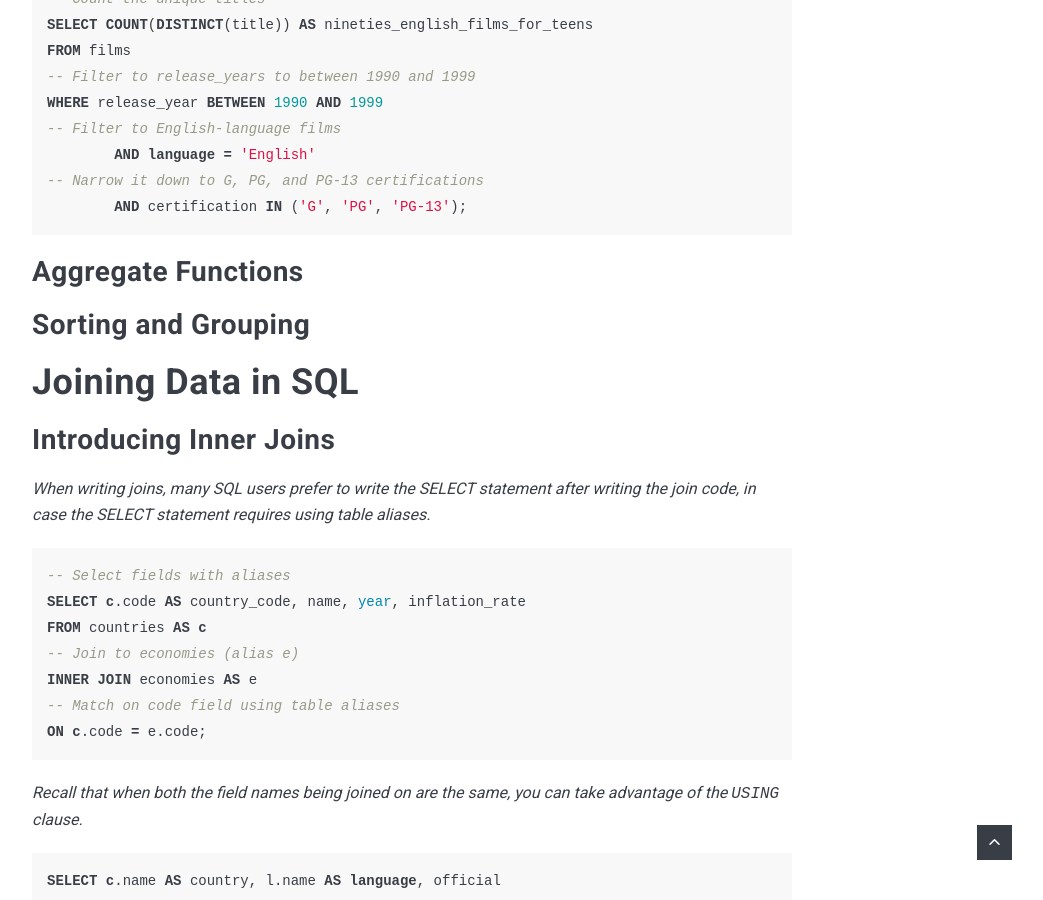
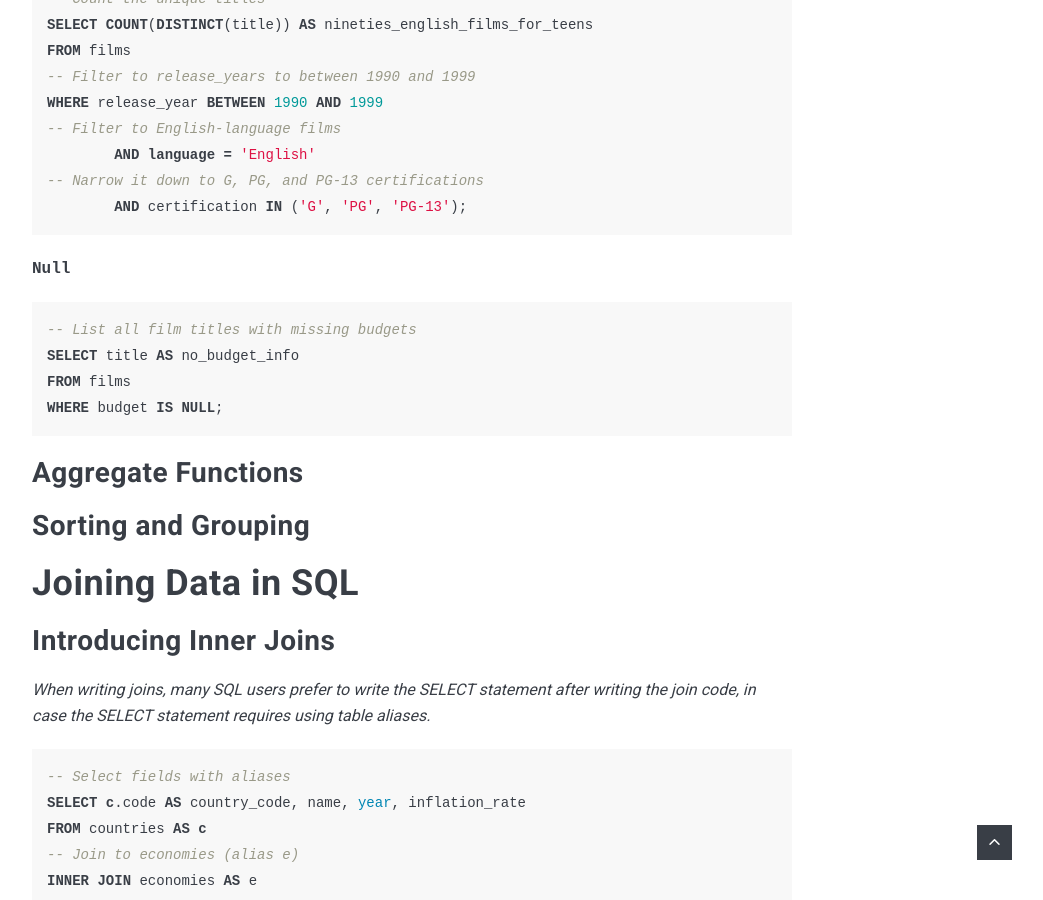
Before and after one commit to poi0905/poi0905.github.io, a Jekyll site: the page built from _posts/2022-11-08-datacamp-SQL-Fundamentals.markdown, in a window 1280 px wide and 900 px high, scrolled down 3782 px. Shown: the whole window, without its empty margins (228-1271 px from the left). Built offline with Jekyll 4.4.1, drawn with Linux system fonts in a browser that asks for light colours; nearby versions of some CDN libraries; comment, search, counter and statistics services are not loaded.

Commit message:
20221108

```diff
--- a/_posts/2022-11-08-datacamp-SQL-Fundamentals.markdown
+++ b/_posts/2022-11-08-datacamp-SQL-Fundamentals.markdown
@@ -132,6 +132,14 @@ WHERE release_year BETWEEN 1990 AND 1999
 	AND language = 'English'
 -- Narrow it down to G, PG, and PG-13 certifications
 	AND certification IN ('G', 'PG', 'PG-13');
+{% endhighlight %}
+
+**`Null`**
+{% highlight SQL %}
+-- List all film titles with missing budgets
+SELECT title AS no_budget_info
+FROM films
+WHERE budget IS NULL;
 {% endhighlight %}
 
 ## Aggregate Functions
```
